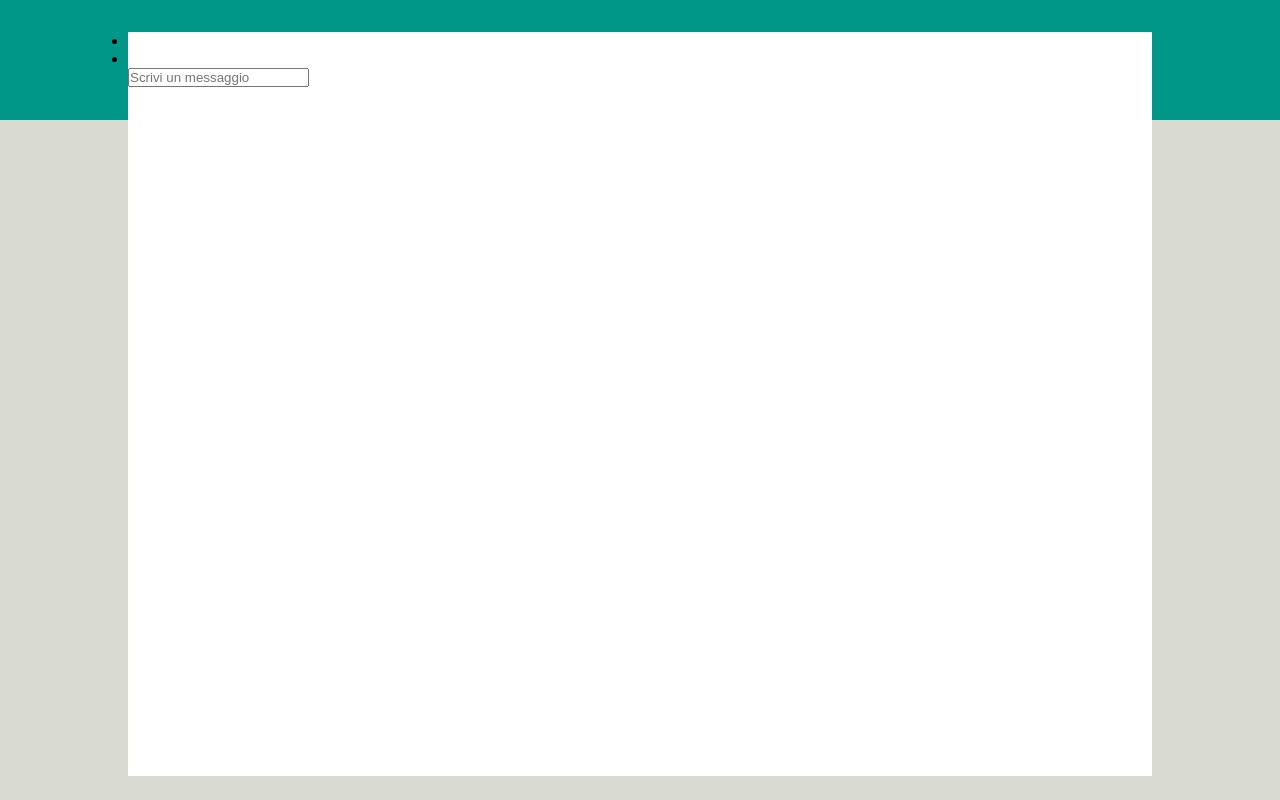
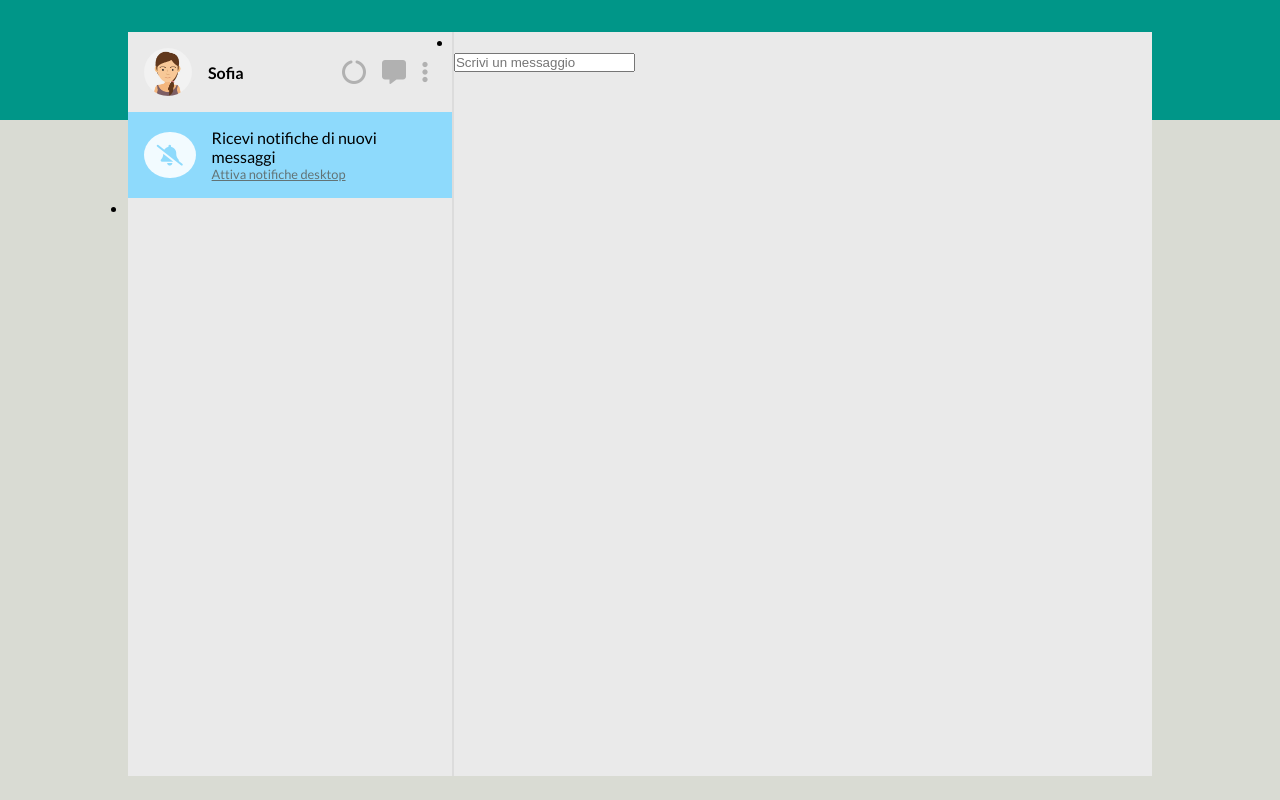
Before and after one commit to MirkoValle/vue-boolzapp, a plain HTML site: page index.html in a window 1280 px wide. Drawn offline with nearby package versions, Linux system fonts and the light colour scheme.

Commit message:
Added img, added account and notifications section

```diff
--- a/css/style.css
+++ b/css/style.css
@@ -7,6 +7,9 @@
 body {
     height: 100vh;
     position: relative;
+    font-family: "Lato", sans-serif;
+    font-weight: 400;
+    font-style: normal;
 }
 
 div.green-bg {
@@ -27,4 +30,70 @@ section.main-container {
     background-color: white;
     height: 93vh;
     width: 80vw;
+    display: flex;
 }
+
+aside {
+    background-color: #eaeaea;
+    width: 35%;
+    border-right: 2px solid #dcdcdc;
+}
+
+main {
+    background-color: #eaeaea;
+    width: 75%;
+}
+
+div#account {
+    display: flex;
+    padding: 1rem;
+    justify-content: space-between;
+}
+
+div#account div {
+    display: flex;
+    align-items: center;
+}
+
+div#account img {
+    width: 3rem;
+    border-radius: 50%;
+    margin-right: 1rem;
+}
+
+div#account h2 {
+    font-size: 1rem;
+}
+
+div#account i {
+    padding: .5rem;
+    font-size: 1.5rem;
+    color: #b1b1b1;
+}
+
+div#notifications {
+    background-color: #8edafc;
+    display: flex;
+    align-items: center;
+    padding: 1rem;
+}
+
+div#notifications i {
+    color: #8edafc;
+    padding: .8rem;
+    background-color: #f2fbff;
+    border-radius: 50%;
+    font-size: 1.3rem;
+    margin-right: 1rem;
+}
+
+div#notifications h2{
+    font-size: 1rem;
+    font-weight: 500;
+}
+
+div#notifications p{
+    font-size: .8rem;
+    color: #627375;
+    text-decoration: underline;
+}
--- a/index.html
+++ b/index.html
@@ -13,6 +13,10 @@
 
     <link rel="stylesheet" href="css/style.css">
     <script src="https://unpkg.com/vue@3/dist/vue.global.js"></script>
+
+    <link rel="preconnect" href="https://fonts.googleapis.com">
+<link rel="preconnect" href="https://fonts.gstatic.com" crossorigin>
+<link href="https://fonts.googleapis.com/css2?family=Lato:ital,wght@0,100;0,300;0,400;0,700;0,900;1,100;1,300;1,400;1,700;1,900&display=swap" rel="stylesheet">
 </head>
 
 <body>
@@ -21,8 +25,24 @@
     <div id="app">
         <section class="main-container">
             <aside>
-                <div id="account"></div>
-                <div id="notifications"></div>
+                <div id="account">
+                    <div>
+                        <img src="img/avatar_io.jpg" alt="">
+                        <h2>Sofia</h2>
+                    </div>
+                    <div>
+                        <i class="fa-solid fa-circle-notch"></i>
+                        <i class="fa-solid fa-message"></i>
+                        <i class="fa-solid fa-ellipsis-vertical"></i>
+                    </div>
+                </div>
+                <div id="notifications">
+                    <i class="fa-solid fa-bell-slash"></i>
+                    <div>
+                        <h2>Ricevi notifiche di nuovi messaggi</h2>
+                        <p>Attiva notifiche desktop</p>
+                    </div>
+                </div>
                 <div id="search"></div>
                 <section id="contacts">
                     <ul>
```
Also changed, not shown: img/avatar_1.jpg (added), img/avatar_2.jpg (added), img/avatar_3.jpg (added), img/avatar_4.jpg (added), img/avatar_5.jpg (added), img/avatar_6.jpg (added), img/avatar_7.jpg (added), img/avatar_8.jpg (added), img/avatar_io.jpg (added), img/mine.jpg (added).
